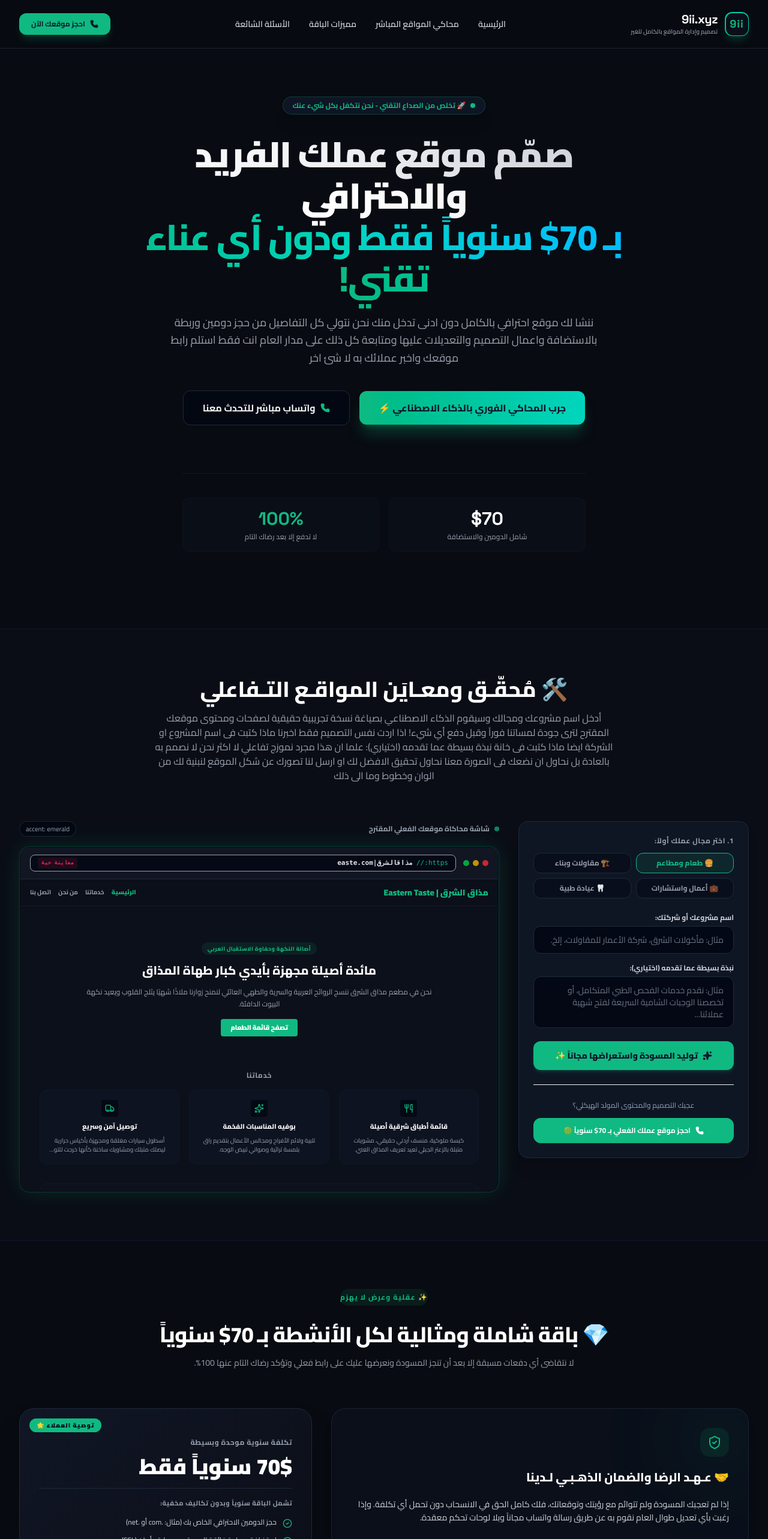
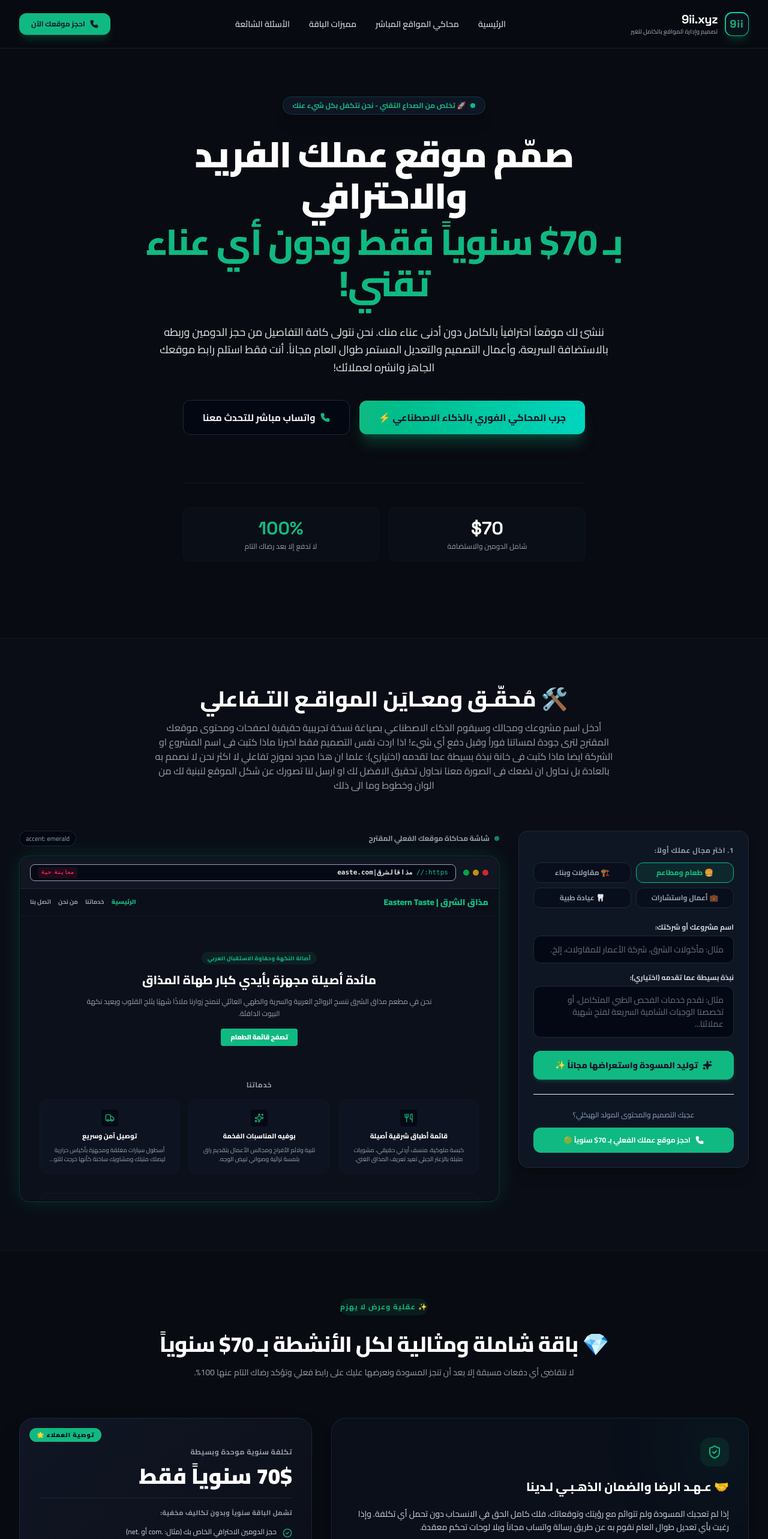
Before and after one commit to winnerinfowinner-lab/9ii, a React (Vite) app: page / in a window 1280 px wide. Shown: the top 2566 px of the page at 60% size. Built offline with nearby package versions, Linux system fonts and the light colour scheme.

Commit message:
Add files via upload

```diff
--- a/index.html
+++ b/index.html
@@ -1,5 +1,5 @@
 <!doctype html>
-<html lang="en">
+<html lang="ar" dir="rtl">
   <head>
     <meta charset="UTF-8" />
     <meta name="viewport" content="width=device-width, initial-scale=1.0" />
--- a/src/App.tsx
+++ b/src/App.tsx
@@ -24,7 +24,7 @@ const th = {
     heroBadge: "🚀 تخلص من الصداع التقني - نحن نتكفل بكل شيء عنك",
     heroTitlePart1: "صمّم موقع عملك الفريد والاحترافي",
     heroTitlePart2: "بـ 70$ سنوياً فقط ودون أي عناء تقني!",
-    heroSubtitle: "ننشا لك موقع احترافي بالكامل دون ادنى تدخل منك نحن نتولي كل التفاصيل من حجز دومين وربطة بالاستضافة واعمال التصميم والتعديلات عليها ومتابعة كل ذلك على مدار العام انت فقط استلم رابط موقعك واخبر عملائك به لا شئ اخر",
+    heroSubtitle: "ننشئ لك موقعاً احترافياً بالكامل دون أدنى عناء منك. نحن نتولى كافة التفاصيل من حجز الدومين وربطه بالاستضافة السريعة، وأعمال التصميم والتعديل المستمر طوال العام مجاناً. أنت فقط استلم رابط موقعك الجاهز وانشره لعملائك!",
     ctaPrimary: "جرب المحاكي الفوري بالذكاء الاصطناعي ⚡",
     ctaSecondary: "واتساب مباشر للتحدث معنا",
     // Site Simulator
@@ -515,18 +515,18 @@ export default function App() {
           </div>
 
           {/* Main big headline */}
-          <h1 id="hero-title-header" className="text-3xl sm:text-5xl lg:text-6xl font-black text-white tracking-tight leading-[1.15] max-w-4xl mx-auto mb-6">
-            <span className="bg-clip-text text-transparent bg-gradient-to-r from-white via-gray-100 to-gray-300">
+          <h1 id="hero-title-header" className="text-3xl sm:text-5xl lg:text-6xl font-black text-white tracking-tight leading-[1.3] sm:leading-[1.15] max-w-4xl mx-auto mb-6">
+            <span className="text-white">
               {th[lang].heroTitlePart1}
             </span>
-            <br />
-            <span className="bg-clip-text text-transparent bg-gradient-to-r from-emerald-400 via-teal-400 to-sky-400 font-extrabold pb-2">
-              {th[lang].heroTitlePart2}
+            <br className="sm:hidden" />
+            <span className="text-emerald-400 font-extrabold pb-2 inline-block mt-3 sm:mt-2">
+              {" "}{th[lang].heroTitlePart2}
             </span>
           </h1>
 
           {/* Subtitle description */}
-          <p id="hero-subtitle-p" className="text-base sm:text-lg text-gray-400 max-w-3xl mx-auto leading-relaxed mb-10">
+          <p id="hero-subtitle-p" className="text-sm sm:text-lg text-gray-200 max-w-3xl mx-auto leading-relaxed mb-10">
             {th[lang].heroSubtitle}
           </p>
 
@@ -1089,7 +1089,7 @@ export default function App() {
                 <span className="text-xs font-bold text-gray-400 tracking-wider block">
                   {th[lang].annualLabel}
                 </span>
-                <p className="text-3xl sm:text-4xl font-black text-white bg-clip-text text-transparent bg-gradient-to-r from-white via-gray-100 to-gray-300">
+                <p className="text-3xl sm:text-4xl font-black text-white">
                   {th[lang].onlyPrice}
                 </p>
                 <div className="h-[1px] bg-gray-800 my-4" />
```
